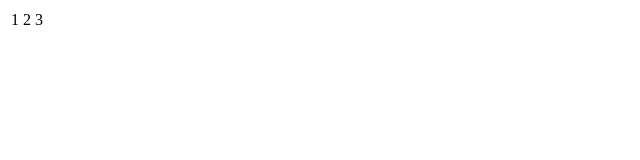
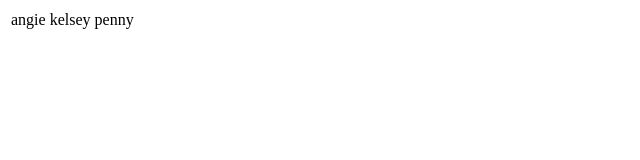
Before and after one commit to liya0706s/testtest, a plain HTML site: page index.html in a window 1280 px wide. Shown: the whole page, without its empty margins (0-640 px from the left). Drawn offline with Linux system fonts and the light colour scheme.

Commit message:
試試看上傳到網路上

```diff
--- a/index.html
+++ b/index.html
@@ -8,9 +8,9 @@
 <body>
     <table>
         <tr>
-            <td>1</td>
-            <td>2</td>
-            <td>3</td>
+            <td>angie</td>
+            <td>kelsey</td>
+            <td>penny</td>
         </tr>
     </table>
 </body>
```
